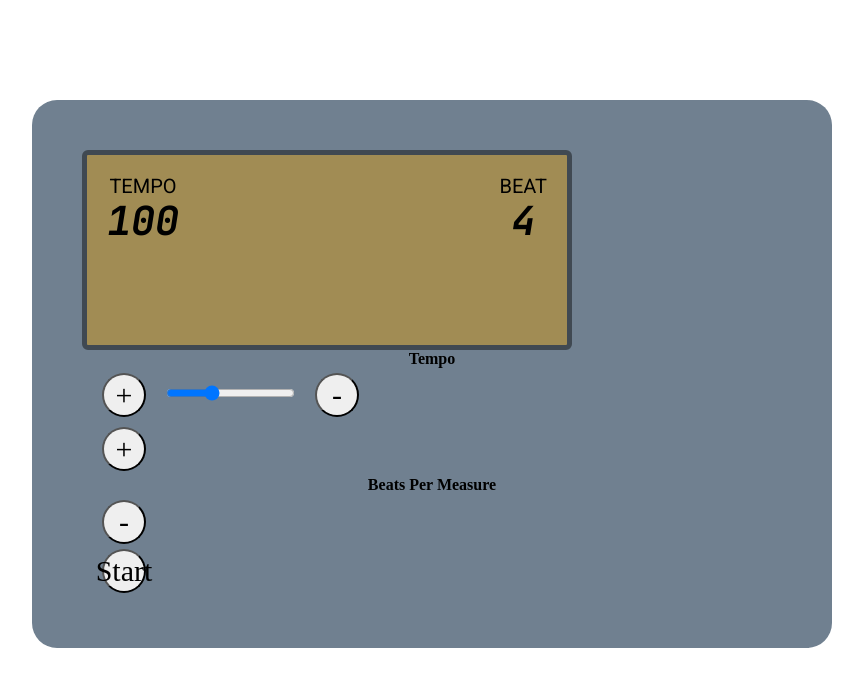
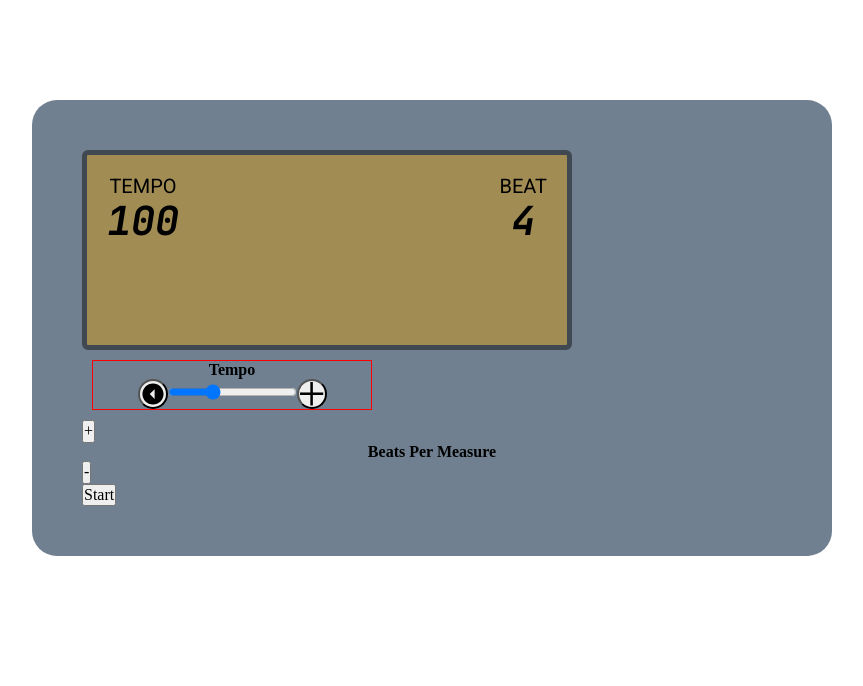
Before and after one commit to joshuascan/metronome, a React (Create React App) app: page / in a window 1280 px wide. Shown: the top 686 px of the page, without its empty margins (208-1071 px from the left). Built offline with nearby package versions, Linux system fonts and the light colour scheme.

Commit message:
button styles prop passing WIP

```diff
--- a/package.json
+++ b/package.json
@@ -8,6 +8,7 @@
     "@testing-library/user-event": "^13.5.0",
     "react": "^17.0.2",
     "react-dom": "^17.0.2",
+    "react-icons": "^4.3.1",
     "react-scripts": "5.0.0",
     "styled-components": "^5.3.3",
     "styled-normalize": "^8.0.7",
--- a/src/components/Button.js
+++ b/src/components/Button.js
@@ -4,16 +4,21 @@ const ButtonStyles = styled.button`
   display: flex;
   justify-content: center;
   align-items: center;
-  border-radius: 100%;
-  margin: 5px 20px;
-  font-size: 30px;
-  padding: 20px;
-  height: 1.5rem;
-  width: 1.5rem;
+  /* border: none; */
+  ${(props) =>
+    props.type === "adjustment" &&
+    `
+    border-radius: 50%;
+    height: 3rem;
+    width: 3rem;
+    font-size: 50px;
+  `}
 `;
 
 export default function Button(props) {
   return (
-    <ButtonStyles onClick={props.handleClick}>{props.children}</ButtonStyles>
+    <ButtonStyles type={props.type} onClick={props.handleClick}>
+      {props.children}
+    </ButtonStyles>
   );
 }
--- a/src/components/Tempo.js
+++ b/src/components/Tempo.js
@@ -2,15 +2,20 @@ import React from "react";
 import Button from "./Button";
 import Slider from "./Slider";
 import styled from "styled-components";
+import { IoMdArrowDropleftCircle } from "react-icons/io";
 
 const TempoContainer = styled.div`
+  width: 40%;
+  margin: 1rem;
   display: flex;
   flex-direction: column;
   justify-content: center;
+  border: 1px solid red;
 `;
 
 const AdjustmentsContainer = styled.div`
   display: flex;
+  justify-content: center;
   align-items: center;
 `;
 
@@ -40,9 +45,13 @@ export default function Tempo({ bpm, setBpm, setCount, playing }) {
     <TempoContainer>
       <h4>Tempo</h4>
       <AdjustmentsContainer>
-        <Button handleClick={increment}>+</Button>
+        <Button type={"adjustment"} handleClick={decrement}>
+          <IoMdArrowDropleftCircle />
+        </Button>
         <Slider bpm={bpm} setBpm={setBpm} handleChange={changeSpeed} />
-        <Button handleClick={decrement}>-</Button>
+        <Button type={"adjustment"} handleClick={increment}>
+          +
+        </Button>
       </AdjustmentsContainer>
     </TempoContainer>
   );
--- a/src/styles/index.js
+++ b/src/styles/index.js
@@ -25,6 +25,10 @@ export const GlobalStyle = createGlobalStyle`
     text-decoration: none;
     }
 
+    button {
+        cursor: pointer;
+    }
+
     li {
     list-style: none;
     }
```
Also changed, not shown: 1 other file (tests, documents, lock files or other folders).
